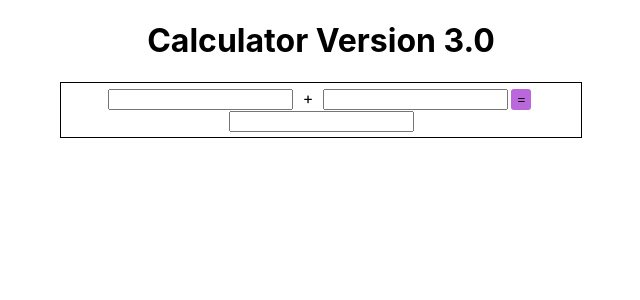
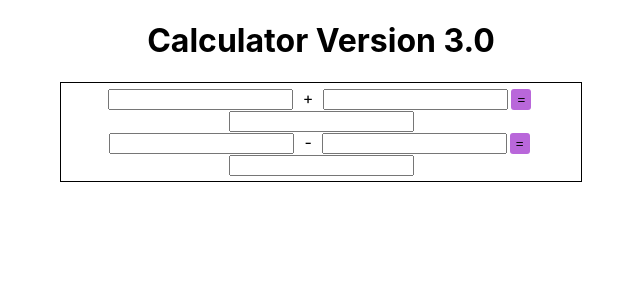
Before and after one commit to momopeachyh/react-calculator-3, a React (Create React App) app: page / in a window 1280 px wide. Shown: the top 300 px of the page, without its empty margins (319-959 px from the left). Built offline with nearby package versions, Linux system fonts and the light colour scheme.

Commit message:
Subtraction function

```diff
--- a/src/CalcContainer.js
+++ b/src/CalcContainer.js
@@ -1,11 +1,13 @@
 import React from "react";
 import Addition from "./Addition";
+import Subtraction from "./Subtraction";
 import "./CalcContainer.css";
 
 function CalcContainer() {
   return (
     <div className="CalcContainer">
       <Addition />
+      <Subtraction />
     </div>
   );
 }
--- a/src/Subtraction.js
+++ b/src/Subtraction.js
@@ -0,0 +1,28 @@
+import React, { useState } from "react";
+import "./CalcContainer.css";
+
+function Subtraction() {
+  const [addAns, setAddAns] = useState("");
+
+  function calcDifference(event) {
+    event.preventDefault();
+    let sub1 = document.getElementById("sub1").value;
+    let sub2 = document.getElementById("sub2").value;
+    let difference = Number(sub1) - Number(sub2);
+    setAddAns(difference);
+  }
+
+  return (
+    <div className="Subtraction">
+      <input type="number" id="sub1"></input>
+      <span className="operator">-</span>
+      <input type="number" id="sub2"></input>
+      <button className="equal-button" onClick={calcDifference}>
+        =
+      </button>
+      <input type="number" id="addAns" value={addAns}></input>
+    </div>
+  );
+}
+
+export default Subtraction;
```
